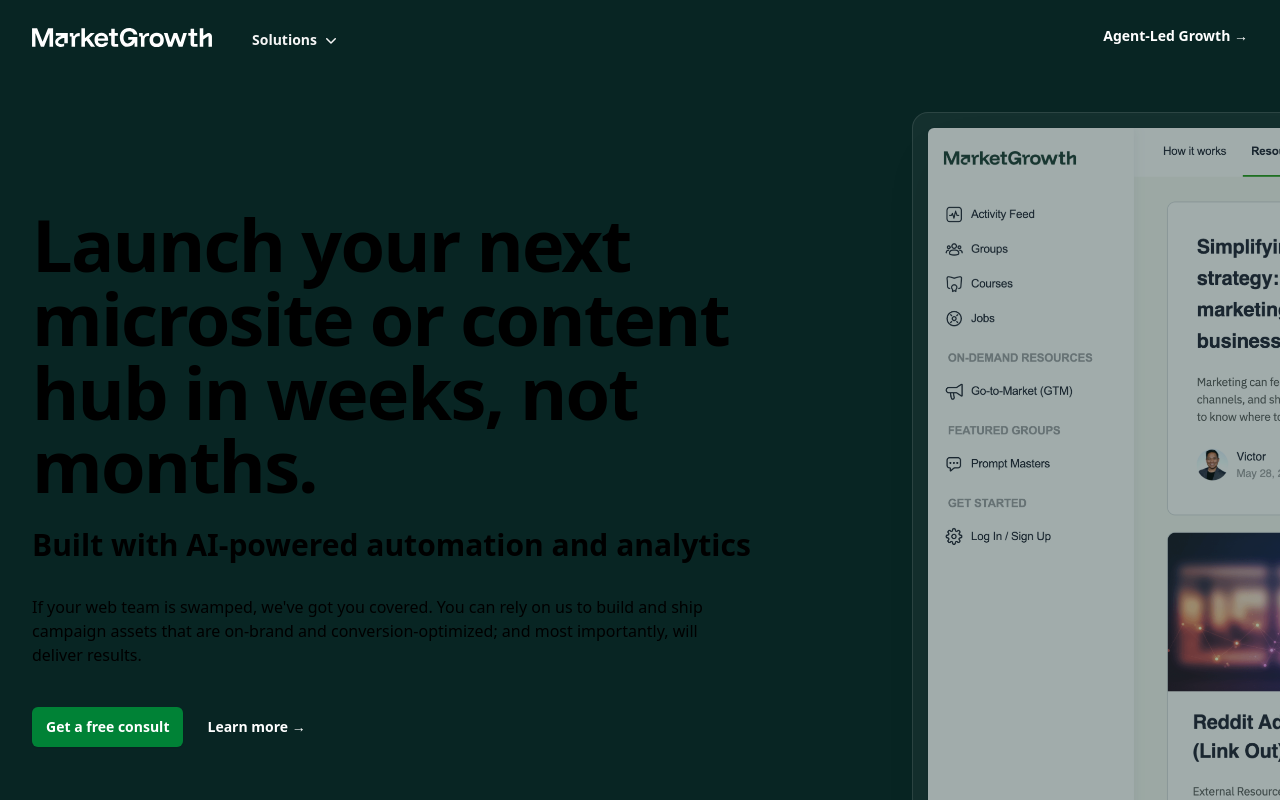
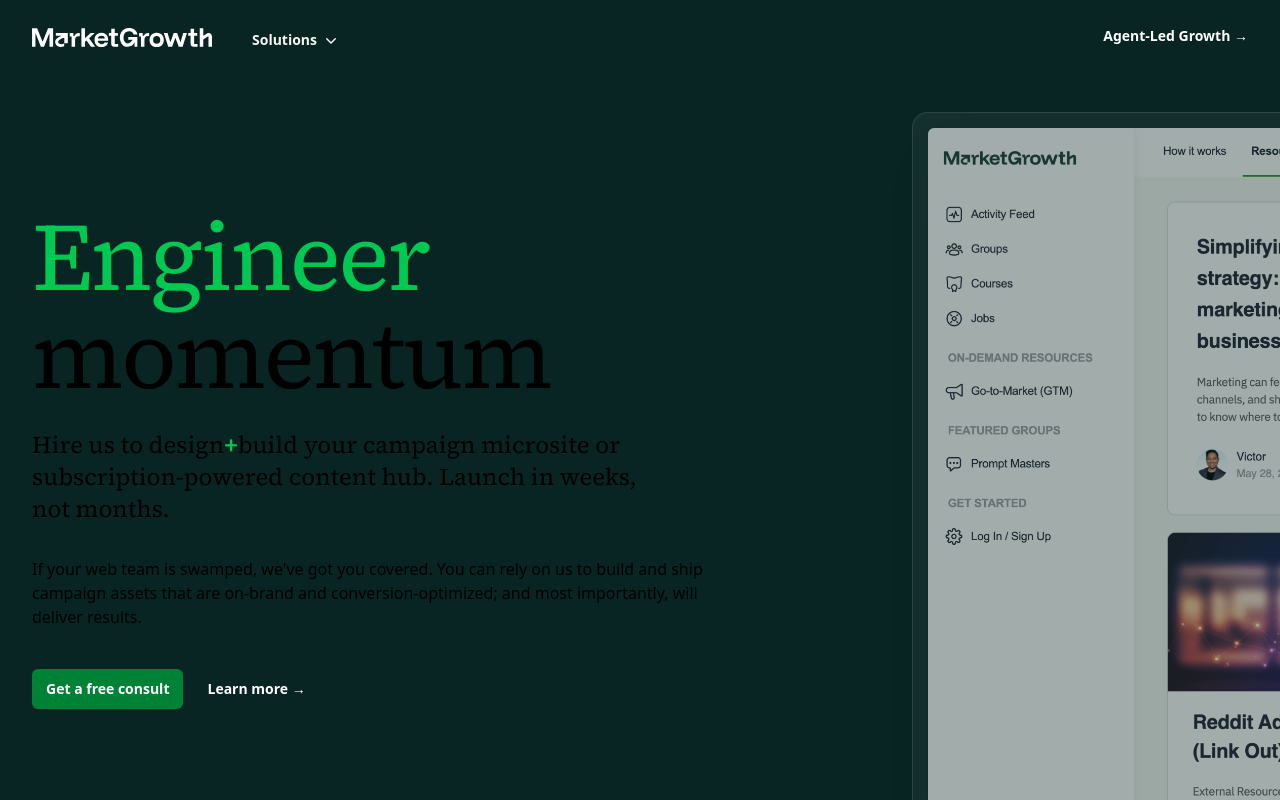
Before and after one commit to growthUx/mgio, a Next.js app: page / in a window 1280 px wide. Shown: the top 800 px of the page. Built offline with nearby package versions, Linux system fonts and the light colour scheme.

Commit message:
Update home page

```diff
--- a/src/app/HomePage.jsx
+++ b/src/app/HomePage.jsx
@@ -114,7 +114,7 @@
                   </span>
                 </a>
               </div> */}
-              <h1 className="mt-12 text-4xl font-semibold tracking-tight leading-[1.2] sm:leading-[1.025] sm:text-7xl">Launch your next microsite or content hub in weeks, not months.<span className="block mt-6 text-lg sm:text-3xl  tracking-normal text-theme-accent">Built with AI&#8209;powered automation and analytics</span></h1>
+              <h1 className="mt-12 text-6xl font-source-serif-4 tracking-tight leading-[1.1] sm:leading-[1.025] sm:text-7xl md:text-8xl"><span className="text-[#00c951]">Engineer</span> momentum<span className="block mt-6 text-xl font-mona-sans sm:text-2xl tracking-normal text-theme-accent md:mr-[120px]">Hire us to design<span className="text-[#00c951] text-2xl font-semibold">+</span>build your campaign microsite or subscription-powered content hub. Launch in weeks, not months.</span></h1>
               {/* <h2 className="text-lg mt-4 text-[#F5F5F5] text-pretty sm:text-[22px] pr-4">We help founders and fast growing teams build engaging brands online to serve and captivate their audience to win them as customers.</h2> */}
               {/* <h1 className="font-funnel-display mt-12 text-3xl font-semibold text-pretty tracking-tight text-[#F5F5F5] sm:text-6xl">We are a DX<span className="text-[#40C1AC]"> + </span>AI Studio</h1>
               <h2 className="text-lg mt-4 text-[#F5F5F5] text-pretty sm:text-[22px] pr-4">We help founders and fast growing teams build engaging brands online to serve and captivate their audience to win them as customers.</h2> */}
--- a/src/app/layout.jsx
+++ b/src/app/layout.jsx
@@ -1,7 +1,6 @@
 import { Inter, Source_Serif_4 } from 'next/font/google'
 import localFont from 'next/font/local'
 import clsx from 'clsx'
-
 import { Providers } from '@/app/providers'
 import GoogleTagManager from '@/components/GoogleTagManager'
 import Nav from '@/components/Nav'
@@ -17,9 +16,10 @@
 
 const sourceSerif4 = Source_Serif_4({
   subsets: ['latin'],
+  weight: ['400', '700'], // Specify desired weights, e.g., regular and bold
   display: 'swap',
   variable: '--font-source-serif-4',
-})
+});
 
 const monaSans = localFont({
   src: '../fonts/Mona-Sans.var.woff2',
--- a/src/styles/typography.css
+++ b/src/styles/typography.css
@@ -58,7 +58,6 @@
     color: var(--typography-headings);
     font-weight: 600;
     font-size: var(--text-3xl);
-    line-height: theme(lineHeight.tight);
   }
 
   h2 {
```
